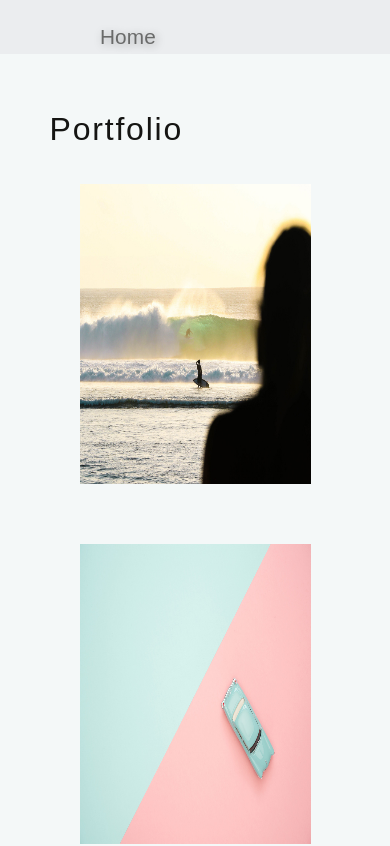
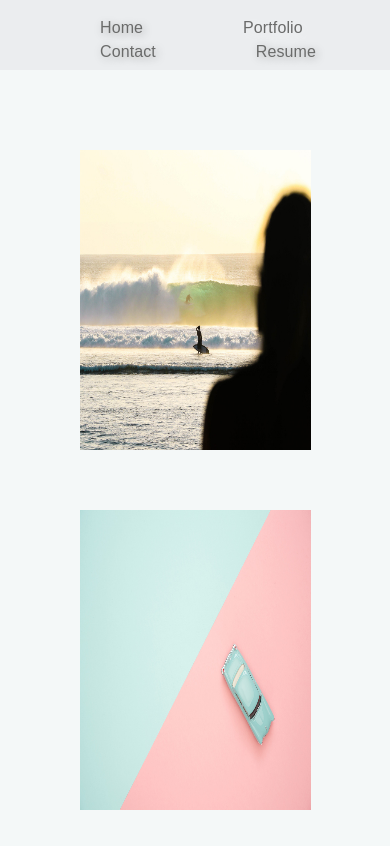
Before and after one commit to Chaosgale/ReactPortfolio, a React (Vite) app: page /portfolio in a window 390 px wide. Shown: the top 846 px of the page. Built offline with nearby package versions, Linux system fonts and the light colour scheme; a web font is replaced by a local one.

Commit message:
UI changes

```diff
--- a/src/components/Page/index.jsx
+++ b/src/components/Page/index.jsx
@@ -3,6 +3,8 @@ import PageContent from '../PageContent';
 
 import { capitalizeFirstLetter } from '../../utils/helpers';
 import { Outlet } from 'react-router-dom';
+
+import classes from './index.module.css';
 
 function Page({ currentPage }) {
   currentPage = currentPage.substring(1);
@@ -12,9 +14,7 @@ function Page({ currentPage }) {
   }, [currentPage]);
 
   return (
-    <section>
-      <h2>{capitalizeFirstLetter(currentPage)}</h2>
-
+    <section className={classes.main}>
       <PageContent>
         <Outlet />
       </PageContent>
--- /dev/null
+++ b/src/components/Page/index.module.css
@@ -0,0 +1,6 @@
+
+
+.main {
+    display: flex;
+    justify-content: center;
+}
--- a/src/components/PageContent/index.jsx
+++ b/src/components/PageContent/index.jsx
@@ -1,3 +1,5 @@
+
+
 const PageContent = (props) => {
   return (
     <div>
--- a/src/components/Portfolio/index.jsx
+++ b/src/components/Portfolio/index.jsx
@@ -1,5 +1,7 @@
 import { useState } from 'react';
 import Project from "../Project";
+
+import classes from './index.module.css';
 
 function Portfolio() {
 
@@ -38,7 +40,7 @@ function Portfolio() {
   ]);
 
   return (
-    <div>
+    <div className={classes.main}>
       <div className="flex-row">
         {projects.map((project, idx) => (
           <Project
--- /dev/null
+++ b/src/components/Portfolio/index.module.css
@@ -0,0 +1,6 @@
+
+
+.main {
+    display: flex;
+    justify-content: center;
+}
--- a/src/components/Profile/index.jsx
+++ b/src/components/Profile/index.jsx
@@ -4,7 +4,7 @@ function Profile() {
     return (
         <div className={classes.main}>
             <div className={classes.submain}>
-                <h6 className={classes.sublogo}>ASPIRING JUNIOR DEVELOPER</h6>
+                <h6 className={classes.sublogo}>ASPIRING SOFTWARE DEVELOPER</h6>
                 <h1 className={classes.logo}>Yan Ashe</h1>
                 <img src="src/assets/pictures/portr.JPG" alt="Guy in the jacket" width="400" height="600" />
 
--- a/src/index.css
+++ b/src/index.css
@@ -23,6 +23,7 @@ main {
   font-family: "Fahkwang", sans-serif;
   font-weight: 500;
   font-style: normal;
+
 
 }
 
@@ -130,6 +131,11 @@ button[disabled] {
   cursor: default;
   opacity: 0.8;
 }
+
+/* section {
+  display: flex;
+  justify-content: center;
+} */
 
 img {
   max-width: 100%;
@@ -348,33 +354,13 @@ textarea {
   cursor: default;
   text-shadow: 3px 3px 15px rgba(255,255,255, .5);
 }
-@media only screen and (max-width: 1300px) {
+
+@media only screen and (max-width: 700px) {
   nav {
     position: static;
-    display: block;
-    z-index: 100;
     margin: 0 10px;
-    font-size: 2rem;
   }
-  header h1 {
-    display: block;
-    height: 30px;
+  header {
+    height: 70px;
   }
 }
-@media only screen and (max-width: 900px) {
-  nav {
-    position: static;
-    display: block;
-    z-index: 100;
-    margin: 0 10px;
-    font-size: 1.3rem;
-  }
-  header h1 {
-    display: block;
-    margin: 5px 10px;
-    height: 15px;
-    width: 100%;
-    text-align: center;
-    font-size: 2.3rem;
-  }
-}
--- a/src/main.jsx
+++ b/src/main.jsx
@@ -2,10 +2,8 @@ import ReactDOM from 'react-dom/client';
 import { createBrowserRouter, RouterProvider } from 'react-router-dom';
 import App from './App.jsx';
 import Error from './components/ErrorPage';
-import About from './components/About';
 import Profile from './components/Profile';
 import Portfolio from './components/Portfolio';
-
 
 import { CardsCarousel } from './components/Mantine/CardsCarousel';
 
@@ -20,10 +18,6 @@ const router = createBrowserRouter([
     element: <App />,
     errorElement: <Error />,
     children: [
-      // {
-      //   index: true,
-      //   element: <About />,
-      // },
       {
         index: true,
         element: <Profile />,
```
